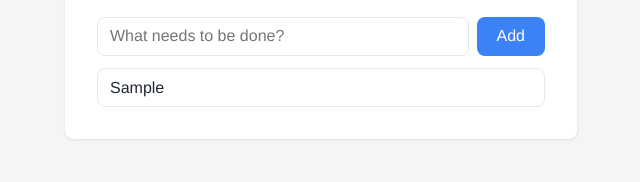
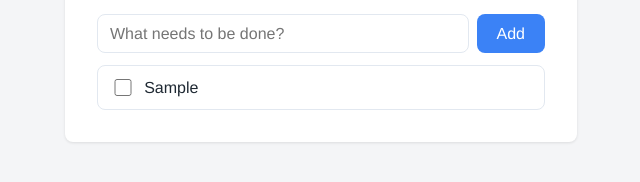
Before and after one commit to ThomasLucking/sandboxing-web-to-do, a website built with Vite: page index.html in a window 1280 px wide. Both pictures are taken after typing "Sample" into the empty fields and a click on the button "Add". Shown: the part 362-544 px from the top of the page, 319-959 px from the left. Built offline with nearby package versions, Linux system fonts and the light colour scheme.

Commit message:
feat: add done/undone checkbox for todos (#18)

```diff
--- a/src/app/TodoApp.ts
+++ b/src/app/TodoApp.ts
@@ -51,6 +51,18 @@ export class TodoApp {
     this.render()
   }
 
+  private toggleTodo(id: number): void {
+    const todo = this.todos.find((t) => t.id === id)
+
+    if (!todo) {
+      return
+    }
+
+    todo.completed = !todo.completed
+    this.storage.save(this.todos)
+    this.render()
+  }
+
   private showError(message: string): void {
     this.error.textContent = message
     this.error.hidden = false
@@ -69,8 +81,18 @@ export class TodoApp {
 
   private createTodoElement(todo: Todo): HTMLLIElement {
     const item = document.createElement('li')
-    item.textContent = todo.text
     item.dataset.id = String(todo.id)
+    item.classList.toggle('completed', todo.completed)
+
+    const checkbox = document.createElement('input')
+    checkbox.type = 'checkbox'
+    checkbox.checked = todo.completed
+    checkbox.addEventListener('change', () => this.toggleTodo(todo.id))
+
+    const label = document.createElement('span')
+    label.textContent = todo.text
+
+    item.append(checkbox, label)
     return item
   }
 }
--- a/src/style.css
+++ b/src/style.css
@@ -2,6 +2,7 @@
   --color-bg: #f4f5f7;
   --color-surface: #ffffff;
   --color-text: #1f2933;
+  --color-text-muted: #94a3b8;
   --color-primary: #3b82f6;
   --color-primary-hover: #2563eb;
   --color-error: #dc2626;
@@ -98,7 +99,23 @@ h1 {
 }
 
 #todo-elements li {
+  display: flex;
+  align-items: center;
+  gap: 0.6rem;
   padding: 0.6rem 0.75rem;
   border: 1px solid var(--color-border);
   border-radius: var(--radius);
 }
+
+#todo-elements li input[type="checkbox"] {
+  flex-shrink: 0;
+  width: 1.1rem;
+  height: 1.1rem;
+  accent-color: var(--color-primary);
+  cursor: pointer;
+}
+
+#todo-elements li.completed span {
+  color: var(--color-text-muted);
+  text-decoration: line-through;
+}
```
